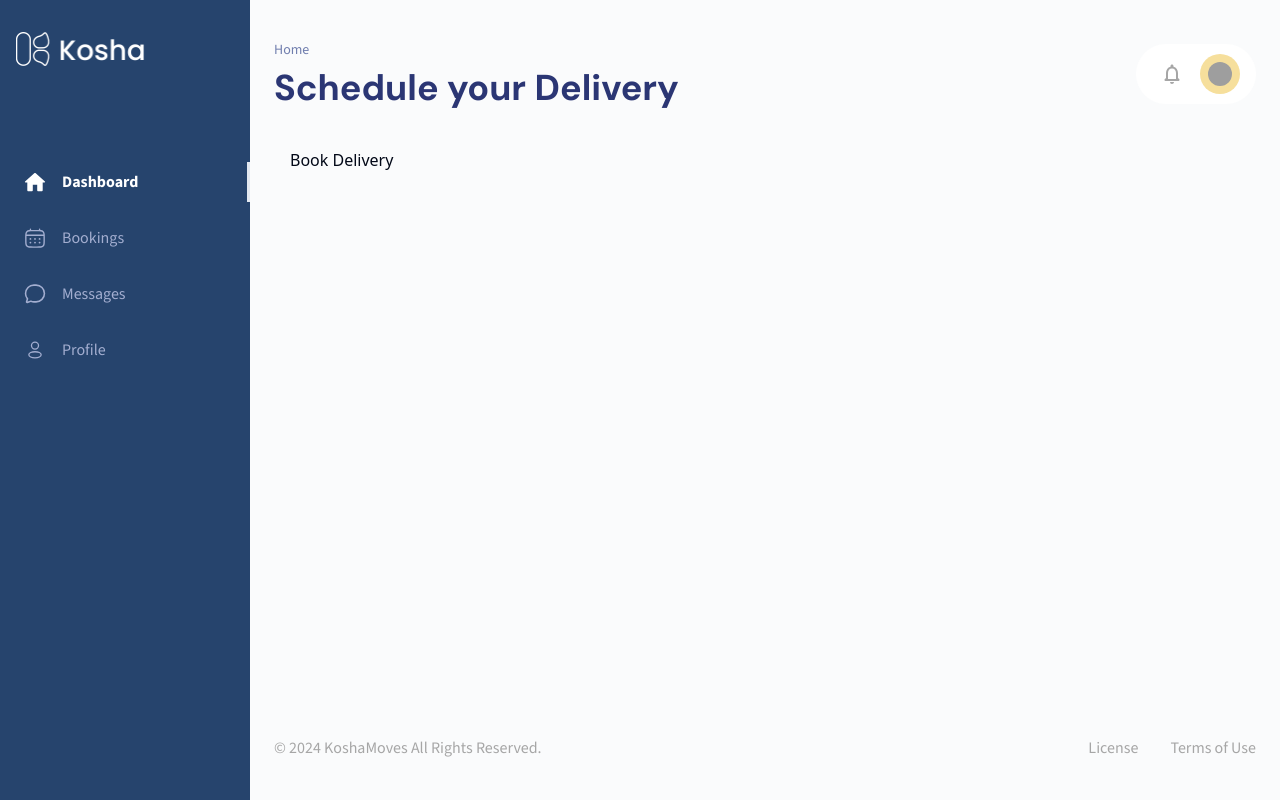
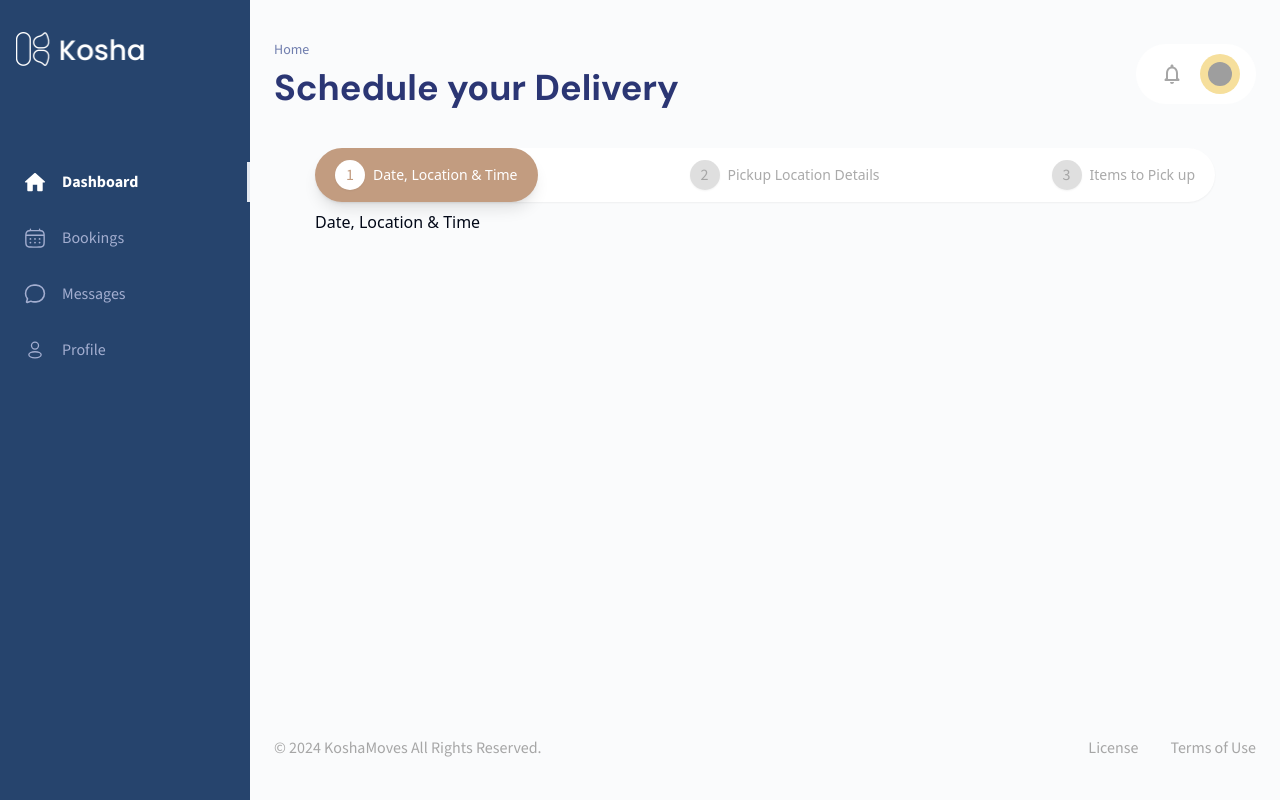
Before and after one commit to thisisjagora/kosha, a Next.js app: page /book-delivery in a window 1280 px wide. Built offline with nearby package versions, Linux system fonts and the light colour scheme; grey boxes are pictures that could not be loaded.

Commit message:
wip: complete tabs for sequence screens

```diff
--- a/src/app/(sequences)/book-delivery/page.tsx
+++ b/src/app/(sequences)/book-delivery/page.tsx
@@ -1,6 +1,37 @@
+"use client";
+import { Tabs, TabsContent, TabsCount, TabsList, TabsTrigger } from "@/components/tabs";
+import { useState } from "react";
+
 const Page = () => {
+      const [activeTab, setActiveTab] = useState<string>("dlt");
       return (
-            <div>Book Delivery</div>
+            <div>
+                  <Tabs value={activeTab} onValueChange={setActiveTab}>
+                        <TabsList>
+                              <TabsTrigger className="flex gap-2" value="dlt">
+                                    <TabsCount count="1" isActive={activeTab === "dlt"} />
+                                    Date, Location & Time
+                              </TabsTrigger>
+                              <TabsTrigger className="flex gap-2" value="pld" >
+                                    <TabsCount count="2" isActive={activeTab === "pld"} />
+                                    Pickup Location Details
+                              </TabsTrigger>
+                              <TabsTrigger className="flex gap-2" value="itu">
+                                    <TabsCount count="3" isActive={activeTab === "itu"} />
+                                    Items to Pick up
+                              </TabsTrigger>
+                        </TabsList>
+                        <TabsContent value="dlt">
+                              <p>Date, Location & Time</p>
+                        </TabsContent>
+                        <TabsContent value="pld">
+                              <p>Pickup Location Details</p>
+                        </TabsContent>
+                        <TabsContent value="itu">
+                              <p>Items to Pick up</p>
+                        </TabsContent>
+                  </Tabs>
+            </div>
       )
 }
 
--- a/src/app/(sequences)/book-move/page.tsx
+++ b/src/app/(sequences)/book-move/page.tsx
@@ -1,6 +1,44 @@
+"use client";
+import { Tabs, TabsContent, TabsCount, TabsList, TabsTrigger } from "@/components/tabs";
+import { useState } from "react";
+
 const Page = () => {
+      const [activeTab, setActiveTab] = useState<string>("dateAndTime");
       return (
-            <div>Book Move</div>
+            <div>
+                  <Tabs value={activeTab} onValueChange={setActiveTab}>
+                        <TabsList>
+                              <TabsTrigger className="flex gap-2" value="dateAndTime">
+                                    <TabsCount count="1" isActive={activeTab === "dateAndTime"} />
+                                    Date & Time
+                              </TabsTrigger>
+                              <TabsTrigger className="flex gap-2" value="propertyDetail" >
+                                    <TabsCount count="2" isActive={activeTab === "propertyDetail"} />
+                                    Property Detail
+                              </TabsTrigger>
+                              <TabsTrigger className="flex gap-2" value="generalInfo">
+                                    <TabsCount count="3" isActive={activeTab === "generalInfo"} />
+                                    General Info
+                              </TabsTrigger>
+                              <TabsTrigger className="flex gap-2" value="serviceRequirement">
+                                    <TabsCount count="4" isActive={activeTab === "serviceRequirement"} />
+                                    Service Requirement
+                              </TabsTrigger>
+                        </TabsList>
+                        <TabsContent value="dateAndTime">
+                              <p>Date and Time</p>
+                        </TabsContent>
+                        <TabsContent value="propertyDetail">
+                              <p>Property Detail</p>
+                        </TabsContent>
+                        <TabsContent value="generalInfo">
+                              <p>General Info</p>
+                        </TabsContent>
+                        <TabsContent value="serviceRequirement">
+                              <p>Service Requirement</p>
+                        </TabsContent>
+                  </Tabs>
+            </div>
       )
 }
 
--- a/src/app/(sequences)/hire-labour/page.tsx
+++ b/src/app/(sequences)/hire-labour/page.tsx
@@ -1,6 +1,37 @@
+"use client";
+import { Tabs, TabsContent, TabsCount, TabsList, TabsTrigger } from "@/components/tabs";
+import { useState } from "react";
+
 const Page = () => {
+      const [activeTab, setActiveTab] = useState<string>("dlt");
       return (
-            <div>Hire Labour</div>
+            <div>
+                  <Tabs value={activeTab} onValueChange={setActiveTab}>
+                        <TabsList>
+                              <TabsTrigger className="flex gap-2" value="dlt">
+                                    <TabsCount count="1" isActive={activeTab === "dlt"} />
+                                    Date, Location & Time
+                              </TabsTrigger>
+                              <TabsTrigger className="flex gap-2" value="itm" >
+                                    <TabsCount count="2" isActive={activeTab === "itm"} />
+                                    Items to Move
+                              </TabsTrigger>
+                              <TabsTrigger className="flex gap-2" value="generalInfo">
+                                    <TabsCount count="3" isActive={activeTab === "generalInfo"} />
+                                    General Info
+                              </TabsTrigger>
+                        </TabsList>
+                        <TabsContent value="dlt">
+                              <p>Date, Location & Time</p>
+                        </TabsContent>
+                        <TabsContent value="itm">
+                              <p>Items to move</p>
+                        </TabsContent>
+                        <TabsContent value="generalInfo">
+                              <p>General Info</p>
+                        </TabsContent>
+                  </Tabs>
+            </div>
       )
 }
 
--- a/src/app/(sequences)/layout.tsx
+++ b/src/app/(sequences)/layout.tsx
@@ -2,8 +2,10 @@ import { FC, PropsWithChildren } from "react"
 
 const Layout: FC<PropsWithChildren> = ({ children }) => {
       return (
-            <div>
-                  {children}
+            <div className="w-full h-full flex justify-center">
+                  <div className="flex-1 h-full max-w-[900px]">
+                        {children}
+                  </div>
             </div>
       )
 }
--- a/src/components/tabs/index.tsx
+++ b/src/components/tabs/index.tsx
@@ -4,6 +4,7 @@ import * as React from "react"
 import * as TabsPrimitive from "@radix-ui/react-tabs"
 
 import { cn } from "@/lib/utils"
+import { P } from "../atoms"
 
 const Tabs = TabsPrimitive.Root
 
@@ -14,7 +15,7 @@ const TabsList = React.forwardRef<
   <TabsPrimitive.List
     ref={ref}
     className={cn(
-      "inline-flex h-10 items-center justify-center rounded-md bg-muted p-1 text-muted-foreground",
+      "inline-flex items-center justify-between rounded-4xl bg-white-100 text-muted-foreground w-full shadow-sm",
       className
     )}
     {...props}
@@ -29,7 +30,7 @@ const TabsTrigger = React.forwardRef<
   <TabsPrimitive.Trigger
     ref={ref}
     className={cn(
-      "inline-flex items-center justify-center whitespace-nowrap rounded-sm px-3 py-1.5 text-sm font-medium ring-offset-background transition-all focus-visible:outline-none focus-visible:ring-2 focus-visible:ring-ring focus-visible:ring-offset-2 disabled:pointer-events-none disabled:opacity-50 data-[state=active]:bg-background data-[state=active]:text-foreground data-[state=active]:shadow-sm",
+      "h-full inline-flex items-center justify-center whitespace-nowrap rounded-4xl px-5 py-3 text-grey-400 text-sm font-medium ring-offset-background transition-all focus-visible:outline-none focus-visible:ring-2 focus-visible:ring-ring focus-visible:ring-offset-2 disabled:pointer-events-none data-[state=active]:bg-orange-100 data-[state=active]:text-white-100 data-[state=active]:shadow-lg",
       className
     )}
     {...props}
@@ -52,4 +53,22 @@ const TabsContent = React.forwardRef<
 ))
 TabsContent.displayName = TabsPrimitive.Content.displayName
 
-export { Tabs, TabsList, TabsTrigger, TabsContent }
+
+interface TabsCountProps {
+  count: string;
+  isActive: boolean;
+}
+
+const TabsCount: React.FC<TabsCountProps> = ({count, isActive}) => {
+  return (
+    <div className={cn("flex items-center justify-center rounded-full w-[30px] h-[30px] bg-grey-500 shadow-sm", {
+      "bg-white-100": isActive
+    })}>
+      <P className={cn("text-grey-200", {
+        "text-orange-100": isActive
+      })}>{count}</P>
+    </div>
+  )
+}
+
+export { Tabs, TabsList, TabsTrigger, TabsCount, TabsContent }
--- a/tailwind.config.ts
+++ b/tailwind.config.ts
@@ -69,13 +69,19 @@ const config = {
         grey: {
           100: "#A3AED0",
           200: "#A6A6A6",
-          300: "#7D7D7D"
+          300: "#7D7D7D",
+          400: "#AAAAAA",
+          500: "#DFDFDF"
+        },
+        orange: {
+          100: "#C29C80"
         }
       },
       borderRadius: {
         lg: "var(--radius)",
         md: "calc(var(--radius) - 2px)",
         sm: "calc(var(--radius) - 4px)",
+        "4xl": "calc(var(--radius) + 120px)"
       },
       keyframes: {
         "accordion-down": {
```
